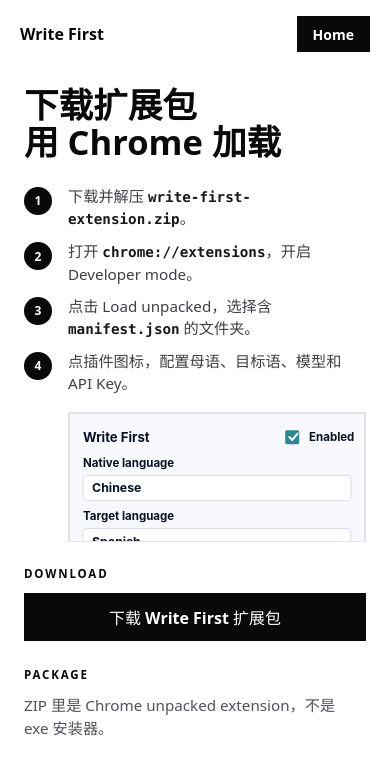
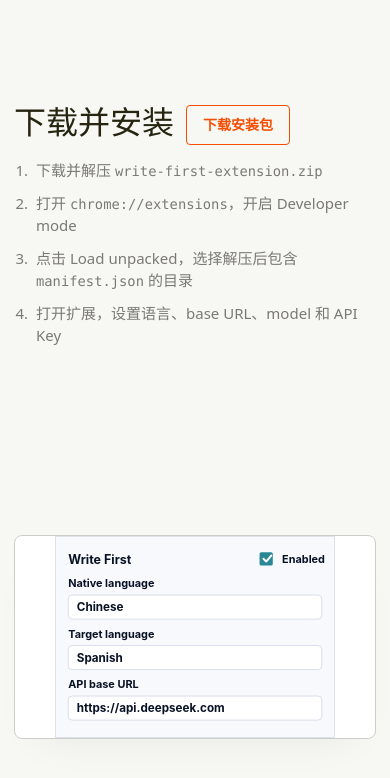
Before and after one commit to DanielDaniel2201/writefirst, a website built with Vite: page apps/web/install/index.html in a window 390 px wide. Built offline with nearby package versions, Linux system fonts and the light colour scheme.

Commit message:
Simplify web landing and install pages

```diff
--- a/apps/web/install/index.html
+++ b/apps/web/install/index.html
@@ -5,59 +5,38 @@
     <meta name="viewport" content="width=device-width, initial-scale=1.0" />
     <meta
       name="description"
-      content="下载 Write First Chrome 扩展包，并通过 Chrome Load unpacked 安装。"
+      content="下载 Write First Chrome 扩展包，并按步骤完成安装。"
     />
     <title>Install Write First</title>
     <link rel="stylesheet" href="/src/styles.css" />
+    <script type="module" src="/src/main.ts"></script>
   </head>
   <body>
-    <div class="page-shell">
-      <header class="topbar">
-        <a class="brand" href="/">Write First</a>
-        <nav class="nav">
-          <a href="/">Home</a>
-        </nav>
-      </header>
+    <main class="page page--install">
+      <section class="copy">
+        <div class="title-row">
+          <h1>下载并安装</h1>
+          <a class="button" href="/downloads/write-first-extension.zip" download data-download-link>
+            下载安装包
+          </a>
+        </div>
+        <ol class="guide">
+          <li>下载并解压 <code>write-first-extension.zip</code></li>
+          <li>打开 <code>chrome://extensions</code>，开启 Developer mode</li>
+          <li>点击 Load unpacked，选择解压后包含 <code>manifest.json</code> 的目录</li>
+          <li>打开扩展，设置语言、base URL、model 和 API Key</li>
+        </ol>
+      </section>
 
-      <main class="screen install-screen">
-        <h1>
-          <span>下载扩展包</span>
-          <span>用 Chrome 加载</span>
-        </h1>
-
-        <div class="value-list compact">
-          <div class="value-row">
-            <span class="number">1</span>
-            <p>下载并解压 <code>write-first-extension.zip</code>。</p>
-          </div>
-          <div class="value-row">
-            <span class="number">2</span>
-            <p>打开 <code>chrome://extensions</code>，开启 Developer mode。</p>
-          </div>
-          <div class="value-row">
-            <span class="number">3</span>
-            <p>点击 Load unpacked，选择含 <code>manifest.json</code> 的文件夹。</p>
-          </div>
-          <div class="value-row">
-            <span class="number">4</span>
-            <p>点插件图标，配置母语、目标语、模型和 API Key。</p>
-          </div>
-          <img class="setup-shot" src="/media/popup-settings.svg" alt="Write First 插件配置弹窗" />
+      <section class="media" aria-label="Write First settings screenshot">
+        <div class="frame">
+          <img
+            class="shot"
+            src="/media/popup-settings.svg"
+            alt="Write First 设置界面截图"
+          />
         </div>
-
-        <div class="action-grid">
-          <div>
-            <p class="label">DOWNLOAD</p>
-            <a class="button" href="/downloads/write-first-extension.zip" download>
-              下载 Write First 扩展包
-            </a>
-          </div>
-          <div class="notes">
-            <p class="label">PACKAGE</p>
-            <p>ZIP 里是 Chrome unpacked extension，不是 exe 安装器。</p>
-          </div>
-        </div>
-      </main>
-    </div>
+      </section>
+    </main>
   </body>
 </html>
--- a/apps/web/src/main.ts
+++ b/apps/web/src/main.ts
@@ -1,7 +1,5 @@
-const downloadLink = document.querySelector<HTMLAnchorElement>("[data-download-link]");
-
-if (downloadLink) {
-  downloadLink.addEventListener("click", () => {
-    downloadLink.dataset.state = "started";
+document.querySelectorAll<HTMLAnchorElement>("[data-download-link]").forEach((link) => {
+  link.addEventListener("click", () => {
+    link.dataset.state = "started";
   });
-}
+});
--- a/apps/web/src/styles.css
+++ b/apps/web/src/styles.css
@@ -1,331 +1,221 @@
-:root {
-  color-scheme: light;
-  background: #fff;
-  color: #09090b;
-  font-family:
-    ui-sans-serif, system-ui, -apple-system, BlinkMacSystemFont, "Segoe UI",
-    "PingFang SC", "Microsoft YaHei", sans-serif;
-  text-rendering: optimizeLegibility;
-}
-
-* {
-  box-sizing: border-box;
-}
-
-html,
-body {
-  min-width: 320px;
-  min-height: 100%;
-  margin: 0;
-  background: #fff;
-}
-
-body {
-  color: #09090b;
-}
+@import "./theme.css";
 
 a {
   color: inherit;
   text-decoration: none;
 }
 
-code {
-  color: #18181b;
-  font-family: ui-monospace, SFMono-Regular, Menlo, Monaco, Consolas, "Liberation Mono", monospace;
-  font-size: 0.94em;
-  font-weight: 620;
+img {
+  display: block;
+  max-width: 100%;
 }
 
-.page-shell {
-  min-height: 100svh;
-  display: flex;
-  flex-direction: column;
+.page {
+  width: min(100% - 48px, 1120px);
+  height: 100svh;
+  margin: 0 auto;
+  padding: 28px 0;
+  display: grid;
+  grid-template-columns: minmax(0, 380px) minmax(0, 1fr);
+  gap: 40px;
+  align-items: center;
 }
 
-.topbar {
-  position: fixed;
-  z-index: 10;
-  top: 0;
-  left: 0;
-  right: 0;
+.page--install {
+  grid-template-columns: minmax(0, 420px) minmax(0, 1fr);
+}
+
+.copy {
+  display: grid;
+  gap: 18px;
+  align-content: center;
+}
+
+.title-row {
   display: flex;
   align-items: center;
-  padding: 16px 24px;
-  background: rgba(255, 255, 255, 0.95);
-  backdrop-filter: blur(8px);
+  gap: 16px;
+  flex-wrap: wrap;
 }
 
-.brand {
-  font-size: 1.25rem;
-  font-weight: 650;
-  letter-spacing: 0;
+.eyebrow {
+  margin: 0;
+  color: var(--color-muted);
+  font-family: var(--font-mono);
+  font-size: 12px;
+  line-height: 1.3;
 }
 
-.nav {
-  margin-left: auto;
+h1 {
+  margin: 0;
+  font-family: var(--font-display);
+  font-size: 56px;
+  font-weight: 500;
+  line-height: 1.02;
 }
 
-.nav a,
+.lede {
+  margin: 0;
+  max-width: 26rem;
+  color: var(--color-muted);
+  font-size: 18px;
+  line-height: 1.5;
+}
+
 .button {
   display: inline-flex;
   align-items: center;
   justify-content: center;
-  background: #09090b;
-  color: #fff;
-  font-weight: 560;
-  border-radius: 0;
+  width: fit-content;
+  min-height: 42px;
+  padding: 0 16px;
+  border: 1px solid var(--color-accent);
+  border-radius: 4px;
+  color: var(--color-accent);
+  font-size: 14px;
+  font-weight: 600;
+  line-height: 1;
+  background: transparent;
 }
 
-.nav a {
-  min-height: 36px;
-  padding: 0 16px;
-  font-size: 0.875rem;
+.button[data-state="started"] {
+  border-color: var(--color-success);
+  color: var(--color-success);
 }
 
-.screen {
-  width: 100%;
-  max-width: 780px;
-  margin: 0 auto;
-  padding: 18vh 24px 36px;
-  flex: 1;
+.guide {
+  margin: 0;
+  padding-left: 18px;
+  display: grid;
+  gap: 10px;
+  color: var(--color-muted);
+  font-size: 14px;
+  line-height: 1.5;
 }
 
-.install-screen {
-  padding-top: 13vh;
+.guide li {
+  padding-left: 4px;
 }
 
-h1 {
-  margin: 0;
-  font-size: clamp(2.7rem, 6.4vw, 4rem);
-  font-weight: 650;
-  letter-spacing: 0;
-  line-height: 1.08;
+.media {
+  display: flex;
+  align-items: center;
+  justify-content: center;
+  min-width: 0;
 }
 
-h1 span {
-  display: block;
+.frame {
+  width: 100%;
+  border: 1px solid var(--color-border);
+  border-radius: 8px;
+  background: var(--color-surface);
+  box-shadow: var(--shadow-frame);
+  overflow: hidden;
 }
 
-.value-list {
-  display: grid;
-  gap: 20px;
-  margin-top: 52px;
+.demo {
+  width: 100%;
+  max-height: calc(100svh - 56px);
+  object-fit: contain;
+  object-position: center;
 }
 
-.value-list.compact {
-  gap: 13px;
-  margin-top: 34px;
+.shot {
+  width: 100%;
+  max-height: min(44svh, 440px);
+  object-fit: contain;
+  object-position: center;
 }
 
-.value-row {
-  display: flex;
-  align-items: flex-start;
-  gap: 16px;
-}
-
-.number {
-  display: inline-flex;
-  width: 28px;
-  height: 28px;
-  flex: 0 0 28px;
-  align-items: center;
-  justify-content: center;
-  border-radius: 999px;
-  background: #09090b;
-  color: #fff;
-  font-size: 0.75rem;
-  font-weight: 700;
-  margin-top: 2px;
-}
-
-.value-row p {
-  margin: 0;
-  color: #3f3f46;
-  font-size: 1.25rem;
-  line-height: 1.45;
-}
-
-.action-grid {
-  display: grid;
-  grid-template-columns: auto minmax(0, 1fr);
-  gap: 24px 78px;
-  align-items: end;
-  margin-top: 46px;
-}
-
-.label {
-  margin: 0 0 12px;
-  color: #09090b;
-  font-size: 0.72rem;
-  font-weight: 720;
-  letter-spacing: 0.16em;
-}
-
-.button {
-  min-height: 48px;
-  padding: 0 20px;
-  font-size: 1rem;
-  white-space: nowrap;
-}
-
-.button:hover,
-.nav a:hover {
-  background: #27272a;
-}
-
-.notes p:last-child {
-  max-width: 330px;
-  margin: 0;
-  color: #52525b;
-  font-size: 1rem;
-  line-height: 1.55;
-}
-
-.demo-strip {
-  margin-top: 46px;
-}
-
-.demo-strip img {
-  display: block;
-  width: 100%;
-  max-height: min(28vh, 240px);
-  object-fit: cover;
-  object-position: top center;
-  border: 1px solid #e4e4e7;
-}
-
-.setup-shot {
-  display: block;
-  width: min(100%, 520px);
-  max-height: 190px;
-  object-fit: cover;
-  object-position: top center;
-  border: 1px solid #e4e4e7;
-  margin: 8px 0 0 44px;
-}
-
-@media (max-height: 760px) and (min-width: 721px) {
-  .screen {
-    padding-top: 13vh;
+@media (max-width: 860px) {
+  .page,
+  .page--install {
+    width: min(100% - 28px, 1120px);
+    padding: 20px 0;
+    gap: 18px;
+    grid-template-columns: 1fr;
   }
 
-  .install-screen {
-    padding-top: 10vh;
-  }
-
-  .value-list {
-    margin-top: 32px;
+  .copy {
     gap: 14px;
   }
 
-  .value-list.compact {
-    margin-top: 24px;
-    gap: 9px;
+  .title-row {
+    align-items: flex-start;
+    gap: 12px;
   }
 
-  .action-grid,
-  .demo-strip {
-    margin-top: 30px;
+  h1 {
+    font-size: 32px;
+    line-height: 1.08;
   }
 
-  .value-row p {
-    font-size: 1.08rem;
+  .lede,
+  .guide {
+    font-size: 15px;
   }
 
-  .demo-strip img {
-    max-height: 190px;
+  .button {
+    min-height: 40px;
   }
 
-  .setup-shot {
-    max-height: 150px;
+  .demo {
+    max-height: 36svh;
+  }
+
+  .shot {
+    max-height: 24svh;
   }
 }
 
-@media (max-width: 720px) {
-  .topbar {
-    padding: 16px 20px;
-  }
-
-  .brand {
-    font-size: 1rem;
-  }
-
-  .screen,
-  .install-screen {
-    padding: 104px 24px 36px;
+@media (max-height: 760px) {
+  .page,
+  .page--install {
+    padding: 20px 0;
+    gap: 24px;
   }
 
   h1 {
-    font-size: clamp(2.3rem, 10vw, 3.25rem);
+    font-size: 42px;
   }
 
-  .value-list,
-  .value-list.compact {
-    margin-top: 36px;
+  .lede,
+  .guide {
+    font-size: 15px;
   }
 
-  .value-row p {
-    font-size: 1.06rem;
+  .demo {
+    max-height: calc(100svh - 40px);
   }
 
-  .action-grid {
-    grid-template-columns: 1fr;
-    gap: 26px;
-    margin-top: 36px;
-  }
-
-  .button {
-    width: 100%;
-  }
-
-  .demo-strip {
-    margin-top: 34px;
-  }
-
-  .demo-strip img {
-    max-height: 210px;
-  }
-
-  .setup-shot {
-    width: 100%;
-    max-height: 210px;
-    margin-left: 44px;
-    max-width: calc(100% - 44px);
+  .shot {
+    max-height: min(36svh, 320px);
   }
 }
 
-@media (max-width: 420px), (max-height: 680px) {
-  .screen,
-  .install-screen {
-    padding-top: 86px;
+@media (max-width: 860px) and (max-height: 760px) {
+  h1 {
+    font-size: 28px;
   }
 
-  h1 {
-    font-size: 2.16rem;
+  .eyebrow {
+    font-size: 11px;
   }
 
-  .value-list,
-  .value-list.compact,
-  .action-grid,
-  .demo-strip {
-    margin-top: 24px;
+  .lede,
+  .guide {
+    font-size: 14px;
   }
 
-  .value-list,
-  .value-list.compact {
-    gap: 10px;
+  .guide {
+    gap: 8px;
   }
 
-  .value-row p,
-  .notes p:last-child {
-    font-size: 0.95rem;
+  .demo {
+    max-height: 32svh;
   }
 
-  .demo-strip img {
-    max-height: 150px;
-  }
-
-  .setup-shot {
-    max-height: 130px;
+  .shot {
+    max-height: 22svh;
   }
 }
--- /dev/null
+++ b/apps/web/src/theme.css
@@ -0,0 +1,74 @@
+:root {
+  color-scheme: light;
+
+  --color-bg: #f7f7f4;
+  --color-text: #262510;
+  --color-muted: #7a7974;
+  --color-border: #cdcdc9;
+  --color-accent: #f54e00;
+  --color-surface: #ffffff;
+  --color-success: #34785c;
+
+  --font-display:
+    system-ui, -apple-system, BlinkMacSystemFont, "Segoe UI", "PingFang SC",
+    "Microsoft YaHei", sans-serif;
+  --font-ui:
+    system-ui, -apple-system, BlinkMacSystemFont, "Segoe UI",
+    "PingFang SC", "Microsoft YaHei", sans-serif;
+  --font-mono:
+    ui-monospace, SFMono-Regular, Menlo, Monaco, Consolas, "Liberation Mono",
+    "Courier New", monospace;
+
+  --shadow-frame: rgba(0, 0, 0, 0.08) 0px 20px 40px -24px;
+
+  background: var(--color-bg);
+  color: var(--color-text);
+  font-family: var(--font-ui);
+  font-size: 14px;
+  line-height: 1.5;
+  text-rendering: optimizeLegibility;
+}
+
+*,
+*::before,
+*::after {
+  box-sizing: border-box;
+}
+
+html {
+  width: 100%;
+  min-width: 320px;
+  height: 100%;
+}
+
+body {
+  width: 100%;
+  min-width: 320px;
+  height: 100%;
+  margin: 0;
+  overflow: hidden;
+  background: var(--color-bg);
+  color: var(--color-text);
+}
+
+img {
+  display: block;
+  max-width: 100%;
+}
+
+a {
+  color: inherit;
+  text-decoration: none;
+}
+
+button,
+input,
+textarea,
+select {
+  font: inherit;
+}
+
+code {
+  font-family: var(--font-mono);
+  font-size: 0.92em;
+}
```
Also changed, not shown: apps/web/DESIGN.md (added, +70 -0 lines), apps/web/index.html (+19 -41 lines), 1 other file.
